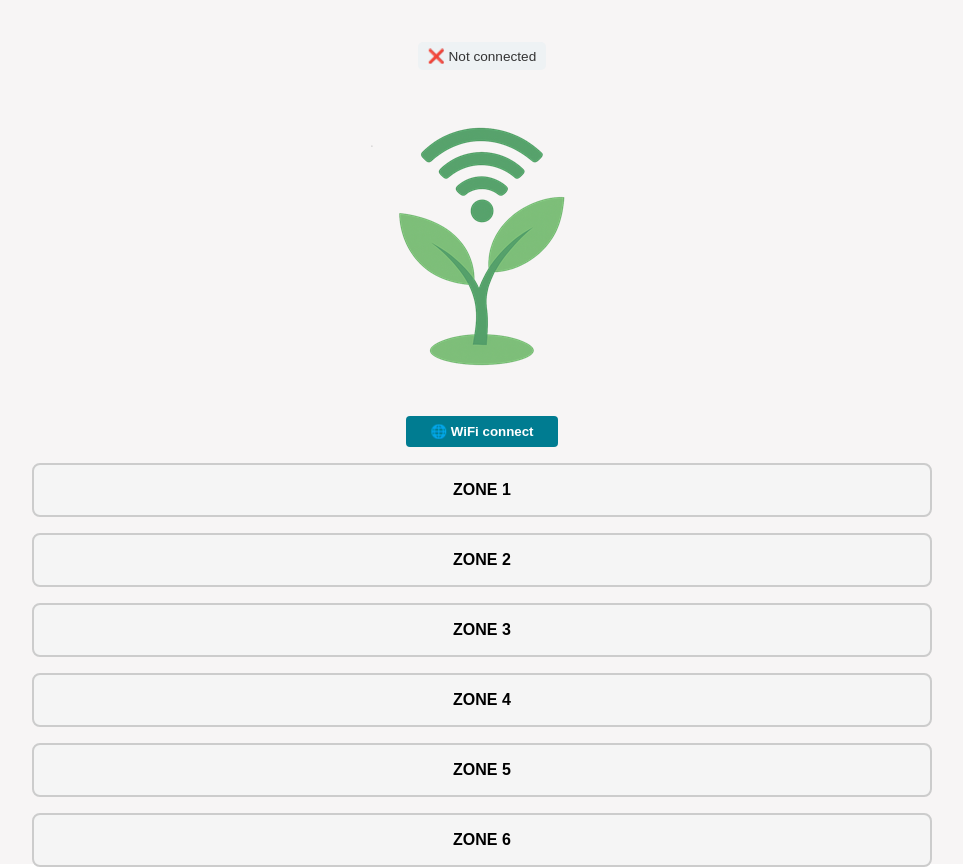
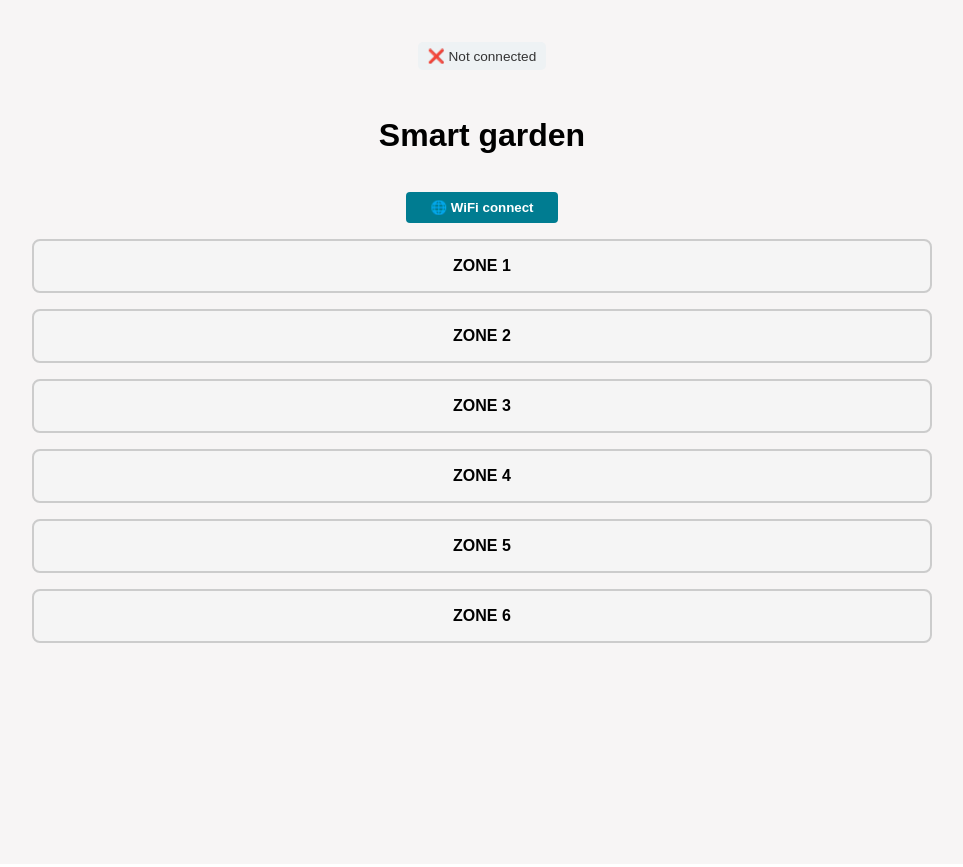
Before and after one commit to gergodancs/smartgardenespui, a React (Create React App) app: page / in a window 1280 px wide. Shown: the whole page, without its empty margins (158-1121 px from the left). Built offline with nearby package versions, Linux system fonts and the light colour scheme; no server answers.

Commit message:
remove icon

```diff
--- a/src/App.js
+++ b/src/App.js
@@ -14,9 +14,7 @@ function App() {
     return (
         <div className="App">
             <WifiStatus />
-            {!isFormVisible && <div className="logo-container">
-                <img className="smart-logo" src="/wifi2mini.png" alt="smartlogo"/>
-            </div>}
+            <h1>Smart garden</h1>
             {wifiVisible && <WifiSetup onClose={() => setWifiVisible(false)} />}
             {!isFormVisible
                 ? <>
```
